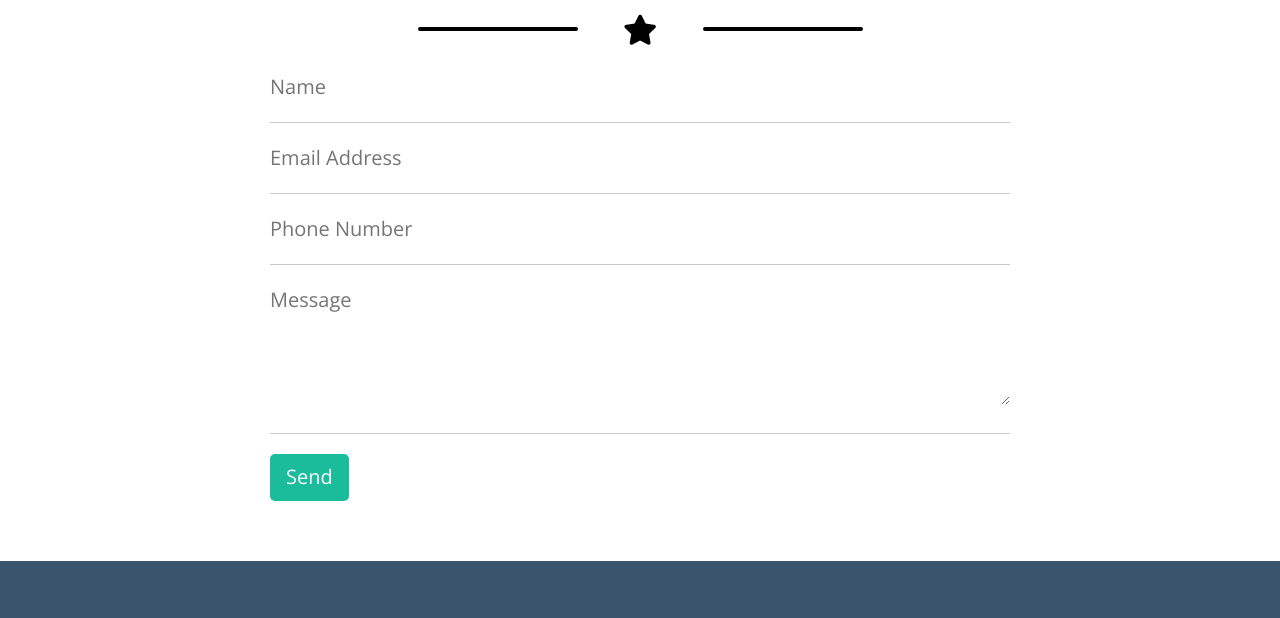
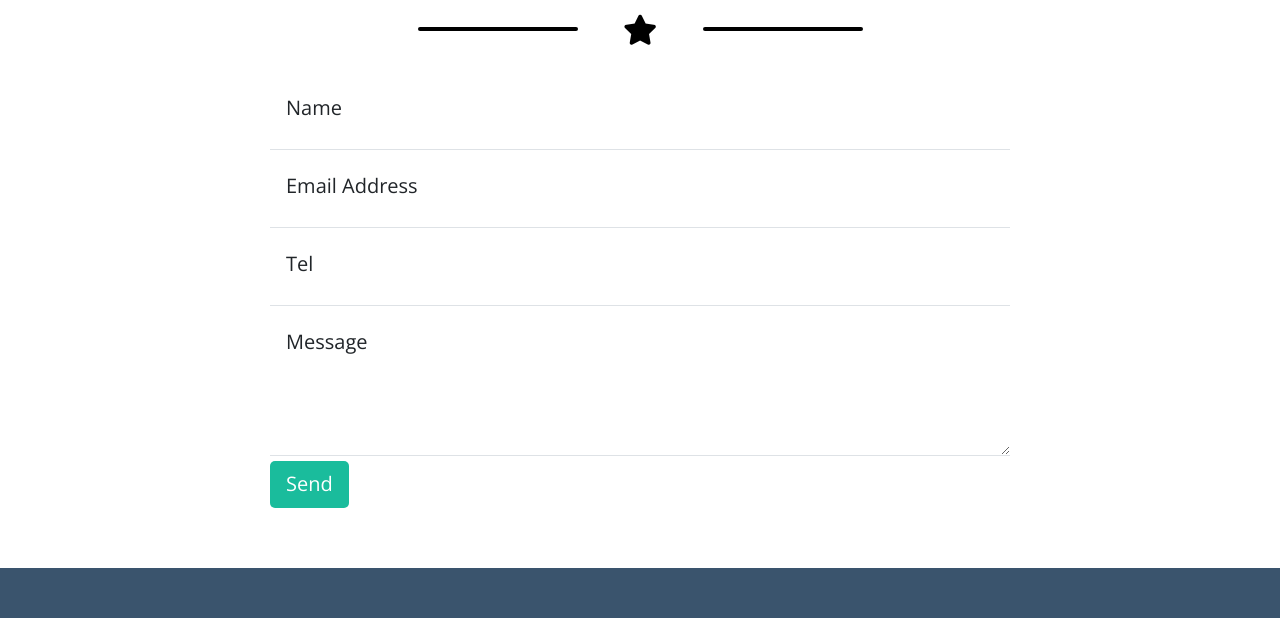
Before and after one commit to FilippoR00/html-css-bootstrap-freelancer, a plain HTML site: page index.html in a window 1280 px wide. Shown: the part 2028-2646 px from the top of the page. Drawn offline with nearby package versions, Linux system fonts and the light colour scheme.

Commit message:
fix form

```diff
--- a/index.html
+++ b/index.html
@@ -142,14 +142,23 @@
     </div>
     <div class="container-xl d-flex justify-content-center">
         <div class="col-md-8 col-sm-12 col-12 mt-3">
-            <input type="text" placeholder="Name">
-            <hr class="form_hr">
-            <input type="mail" placeholder="Email Address">
-            <hr class="form_hr">
-            <input type="tel" placeholder="Phone Number">
-            <hr class="form_hr">
-            <textarea name="Message" id="1" rows="4" placeholder="Message"></textarea>
-            <hr class="form_hr">
+            <div class="form-floating pb-1 border-0 border-bottom rounded-0">
+                <input type="text" class="form-control" id="floatingName" placeholder="Name">
+                <label for="floatingPassword">Name</label>
+            </div>
+            <div class="form-floating pb-1 border-0 border-bottom rounded-0">
+                <input type="email" class="form-control" id="floatingInput" placeholder="name@example.com">
+                <label for="floatingInput">Email Address</label>
+            </div>
+            <div class="form-floating pb-1 border-0 border-bottom rounded-0">
+                <input type="tel" class="form-control" id="floatingTel" placeholder="Tel">
+                <label for="floatingTel">Tel</label>
+            </div>
+            <div class="form-floating">
+                <textarea class="form-control mb-1 border-0 border-bottom rounded-0" placeholder="Leave a comment here" id="floatingTextarea2"
+                    style="height: 150px"></textarea>
+                <label for="floatingTextarea2">Message</label>
+            </div>
             <button type="button" class="btn jumbo_style text-white mb-5">Send</button>
         </div>
     </div>
```
